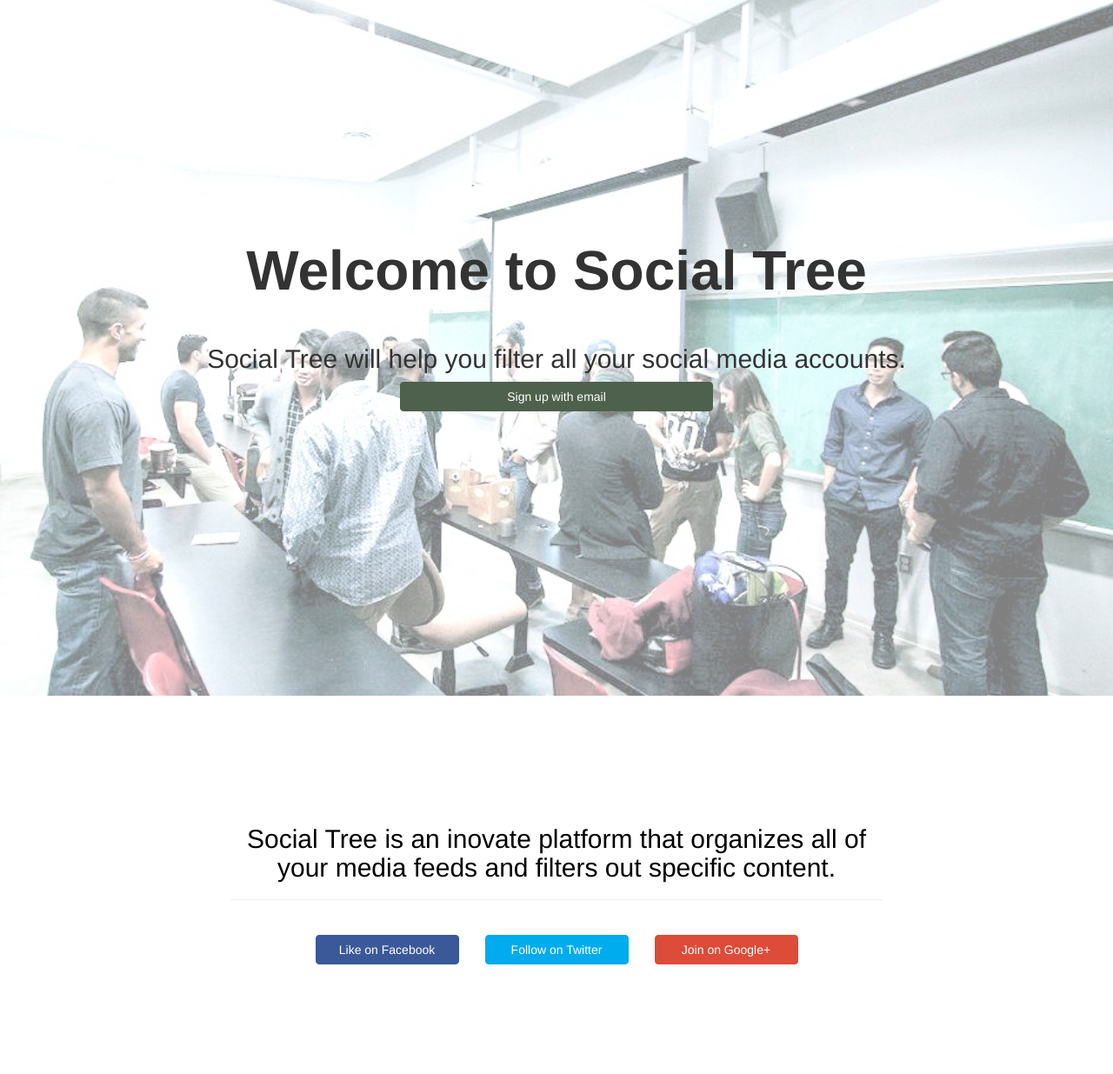
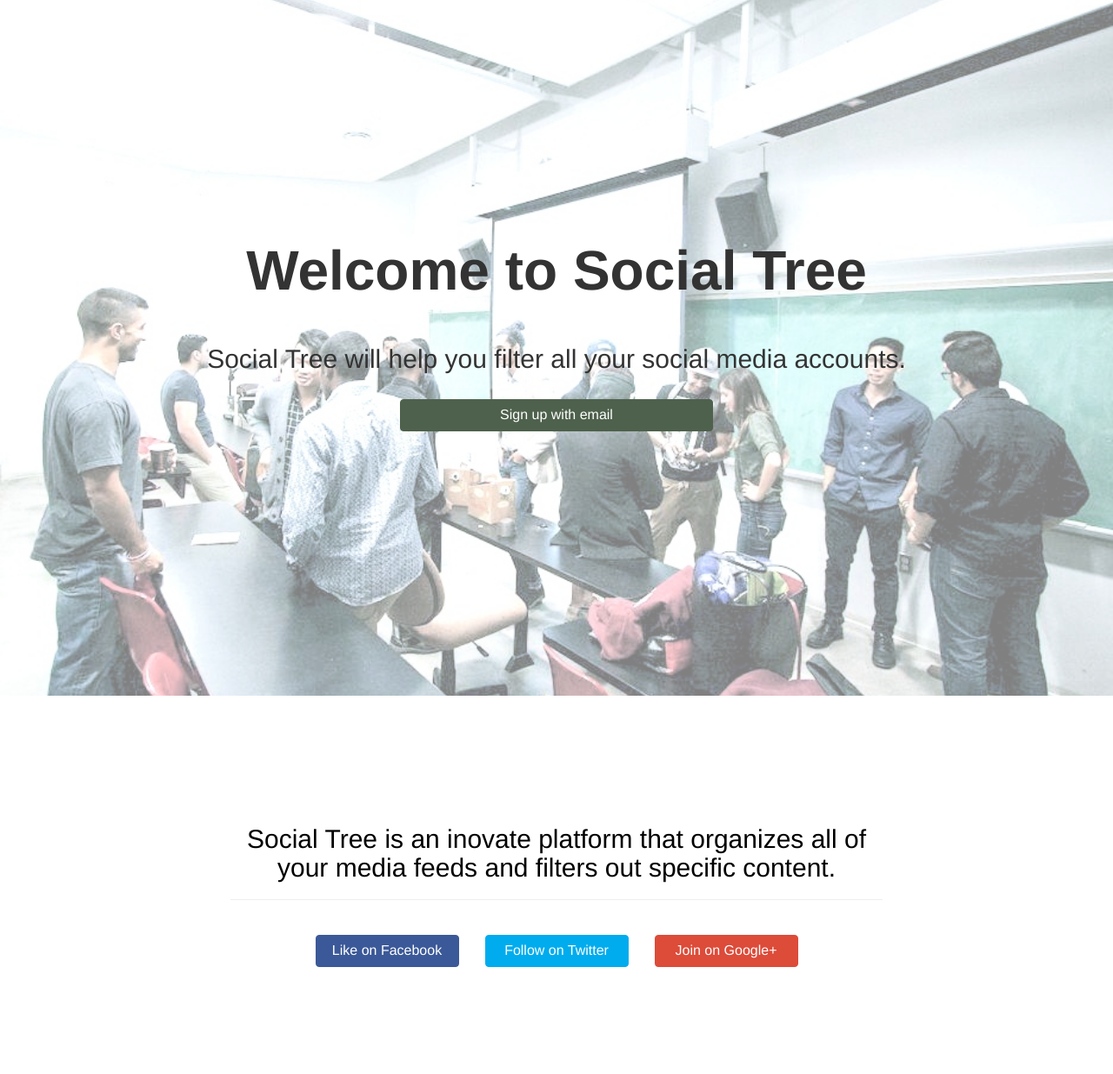
Before and after one commit to patforg/socialtree, a plain HTML site: page public/index.html in a window 1280 px wide. Shown: the top 1235 px of the page at 87% size. Drawn offline with Linux system fonts and the light colour scheme.

Commit message:
Increased font size on email button

```diff
--- a/public/index.html
+++ b/public/index.html
@@ -21,7 +21,7 @@
 			<div class="container">
 				<div class="row text-center">
 					<h1>Welcome to Social Tree</h1><br>
-					<h2>Social Tree will help you filter all your social media accounts.</h2>
+					<h2>Social Tree will help you filter all your social media accounts.</h2><br>
 					<div class="col-md-4 col-md-12 col-md-offset-4">
 						<a href="" class="btn btn-primary btn-email">Sign up with email</a>
 					</div>
@@ -39,7 +39,7 @@
 						<a href="https://www.facebook.com/pages/Socialtree/424475594377463" class="btn btn-primary btn-facebook">Like on Facebook</a>
 					</div>
 					<div class="col-md-2 col-md-12">
-						<a href="https://www.twitter.com/" class="btn btn-primary btn-twitter">Follow on Twitter</a>
+						<a href="https://twitter.com/socialtreenow" class="btn btn-primary btn-twitter">Follow on Twitter</a>
 					</div>
 					<div class="col-md-2 col-md-12">
 						<a href="https://www.facebook.com/" class="btn btn-primary btn-googleplus">Join on Google+</a>
--- a/public/socialtree.css
+++ b/public/socialtree.css
@@ -48,6 +48,7 @@ header h1 {
 
 .btn-primary {
 	width: 100%;
+	font-size: 16px;
 }
 
 .btn-primary:hover{
```
